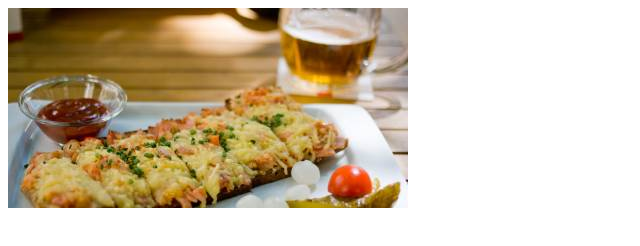
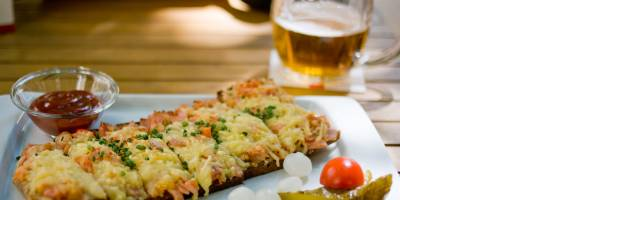
Before and after one commit to Antilune/section3, a plain HTML site: page index.html in a window 1280 px wide. Shown: the whole page, without its empty margins (0-640 px from the left). Drawn offline with Linux system fonts and the light colour scheme.

Commit message:
ajout css

```diff
--- /dev/null
+++ b/css/styles.css
@@ -0,0 +1,4 @@
+*{
+  margin : 0;
+  padding : 0;
+}
--- a/index.html
+++ b/index.html
@@ -3,6 +3,7 @@
   <head>
     <meta charset="utf-8">
     <title>GIT et GitHub</title>
+    <link rel="stylesheet" href="css/styles.css">
   </head>
   <body>
     <img src="images/img2.png" alt="">
```
